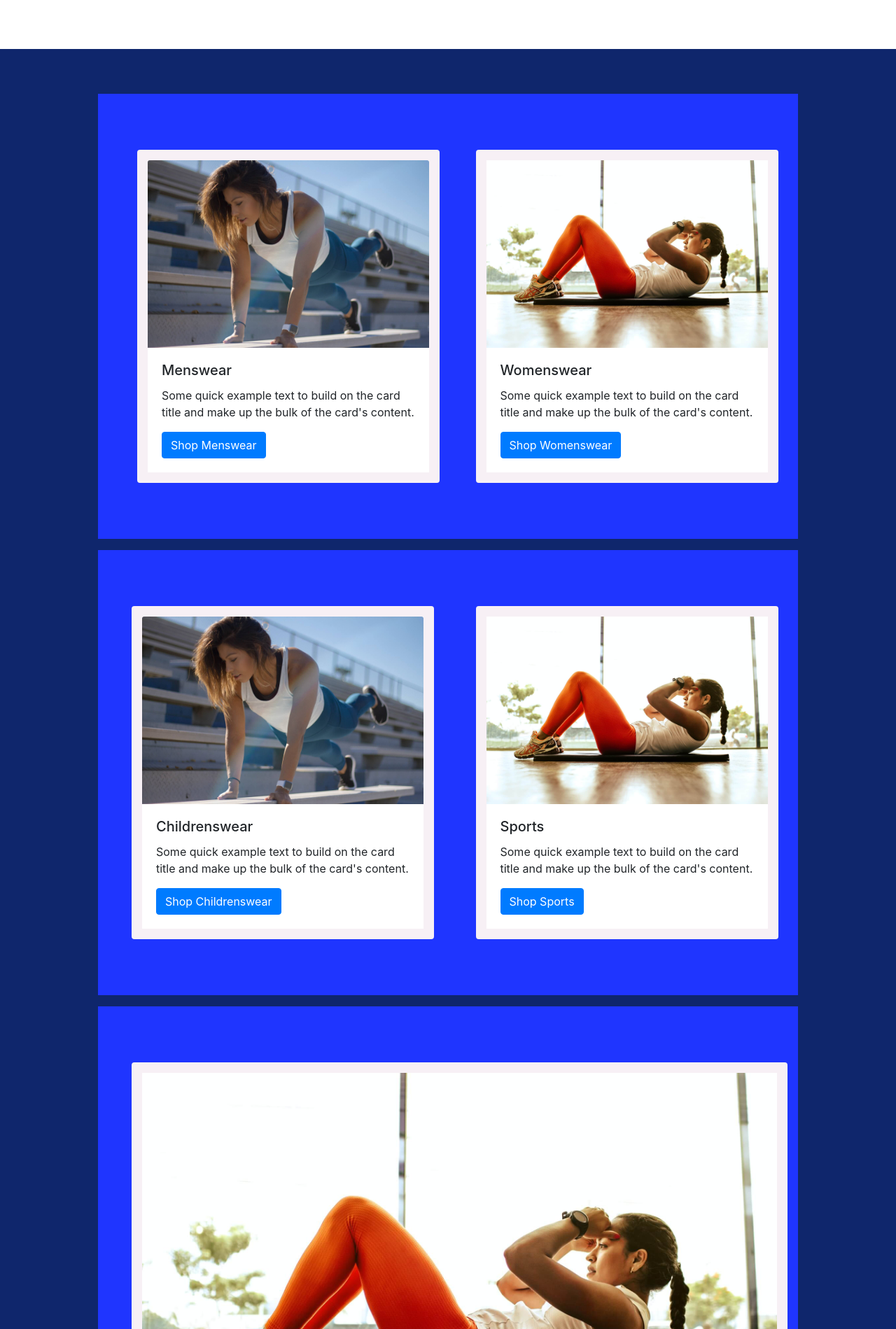
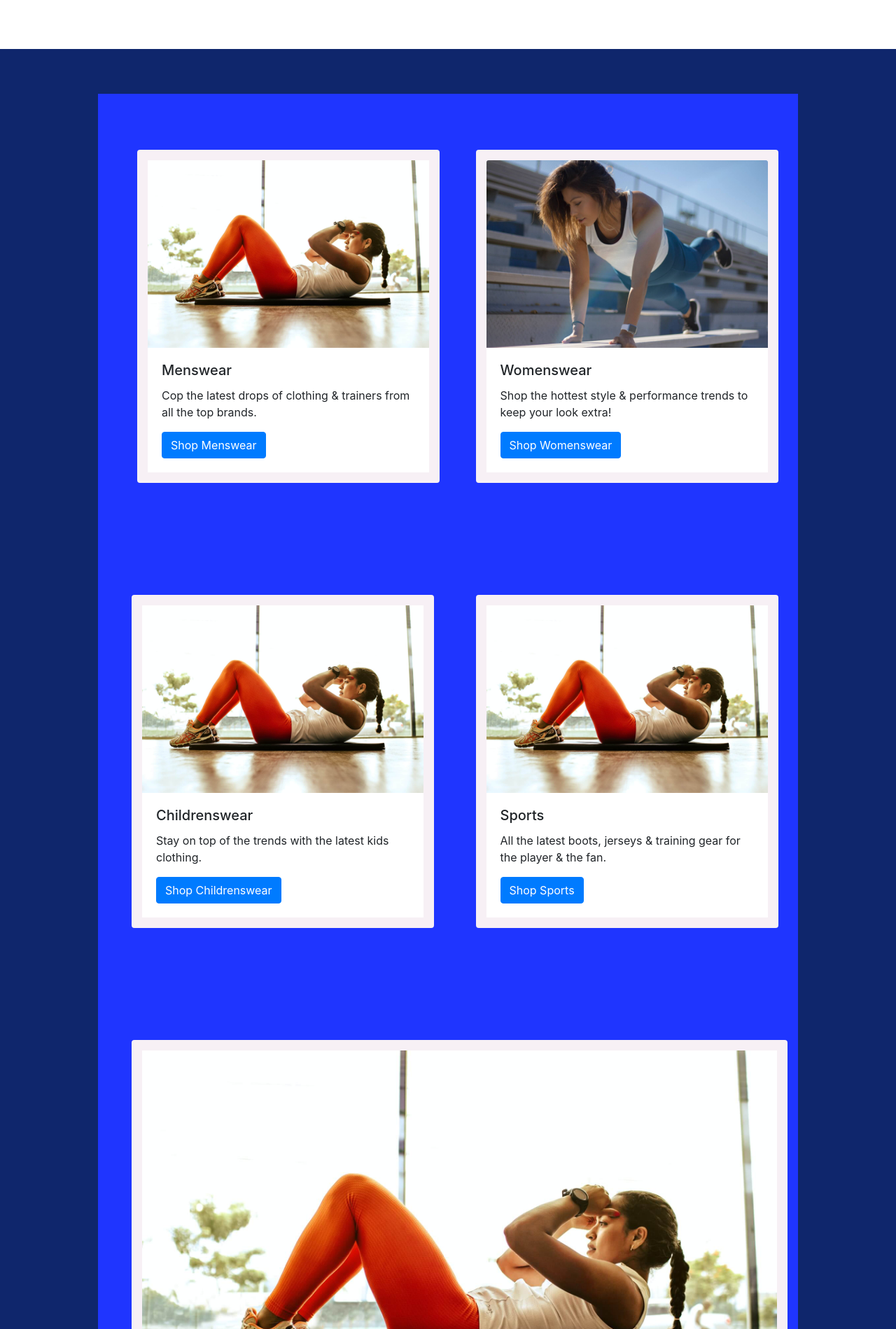
Before and after one commit to Code-Institute-Submissions/StephenJ2020-Sportmaster_JanResub, a Django app: page / in a window 1280 px wide. Shown: the part 530-2429 px from the top of the page at 70% size. Run offline with Django 3.2, Linux system fonts and the light colour scheme; some libraries are stand-ins or nearby versions.

```diff
--- a/home/templates/home/index.html
+++ b/home/templates/home/index.html
@@ -21,16 +21,14 @@
 {% block content %}
     <br class="d-none d-md-flex">
     <section class="container-fluid bg-dark-blue my-3 my-lg-5 py-3 py-lg-5" >
-        <div class="container bg-medium-blue my-3 py-3 py-lg-5 pl-lg-5">
+        <div class="container bg-medium-blue mt-3 py-3 py-lg-5 pl-lg-5">
             <div class="row mt-3">
                 <div class="col my-3">
                     <div class="card card-wrapper ml-lg-2">
-                        <img src="{{ MEDIA_URL }}homepage-hero1.jpg" class="card-img-top" alt="...">
+                        <img src="{{ MEDIA_URL }}homepage-hero.jpg" class="card-img-top" alt="...">
                         <div class="card-body">
                             <h5 class="card-title">Menswear</h5>
-                            <p class="card-text">Some quick example text to build on the card title and make up the bulk
-                                of
-                                the card's content.</p>
+                            <p class="card-text">Cop the latest drops of clothing & trainers from all the top brands.</p>
                             <a href="{% url 'products' %}?category=mens_clothing,mens_shoes,mens_accessories"
                                 class="btn btn-primary">Shop Menswear</a>
                         </div>
@@ -38,12 +36,10 @@
                 </div>
                 <div class="col my-3">
                     <div class="card card-wrapper ml-lg-2">
-                        <img src="{{ MEDIA_URL }}homepage-hero.jpg" class="card-img-top" alt="...">
+                        <img src="{{ MEDIA_URL }}homepage-hero1.jpg" class="card-img-top" alt="...">
                         <div class="card-body">
                             <h5 class="card-title">Womenswear</h5>
-                            <p class="card-text">Some quick example text to build on the card title and make up the bulk
-                                of
-                                the card's content.</p>
+                            <p class="card-text">Shop the hottest style & performance trends to keep your look extra!</p>
                             <a href="{% url 'products' %}?category=womens_clothing,womens_shoes,womens_accessories"
                                 class="btn btn-primary">Shop Womenswear</a>
                         </div>
@@ -53,16 +49,14 @@
             </div>
         </div>
 
-        <div class="container bg-medium-blue my-3 py-3 py-lg-5 pl-lg-5">
+        <div class="container bg-medium-blue py-3 py-lg-5 pl-lg-5">
             <div class="row mt-3">
                 <div class="col my-3">
                     <div class="card card-wrapper">
-                        <img src="{{ MEDIA_URL }}homepage-hero1.jpg" class="card-img-top" alt="...">
+                        <img src="{{ MEDIA_URL }}homepage-hero.jpg" class="card-img-top" alt="...">
                         <div class="card-body">
                             <h5 class="card-title">Childrenswear</h5>
-                            <p class="card-text">Some quick example text to build on the card title and make up the bulk
-                                of
-                                the card's content.</p>
+                            <p class="card-text">Stay on top of the trends with the latest kids clothing.</p>
                             <a href="{% url 'products' %}?category=childrens_clothing,childrens_shoes,childrens_accessories"
                                 class="btn btn-primary">Shop Childrenswear</a>
                         </div>
@@ -73,9 +67,7 @@
                         <img src="{{ MEDIA_URL }}homepage-hero.jpg" class="card-img-top" alt="...">
                         <div class="card-body">
                             <h5 class="card-title">Sports</h5>
-                            <p class="card-text">Some quick example text to build on the card title and make up the bulk
-                                of
-                                the card's content.</p>
+                            <p class="card-text">All the latest boots, jerseys & training gear for the player & the fan.</p>
                             <a href="{% url 'products' %}?category=football,rugby,gaa" class="btn btn-primary">Shop
                                 Sports</a>
                         </div>
@@ -84,17 +76,15 @@
             </div>
         </div>
 
-        <div class="container bg-medium-blue my-3 py-3 py-lg-5 pl-lg-5">
+        <div class="container bg-medium-blue pb-3 py-lg-5 pl-lg-5">
             <div class="row mt-3">
                 <div class="col d-md-none my-3">
                     <div class="card card-wrapper ml-lg-2">
-                        <img src="{{ MEDIA_URL }}homepage-hero1.jpg" class="card-img-top" alt="...">
+                        <img src="{{ MEDIA_URL }}homepage-hero.jpg" class="card-img-top" alt="...">
                         <div class="card-body">
-                            <h5 class="card-title">Card title</h5>
-                            <p class="card-text">Some quick example text to build on the card title and make up the bulk
-                                of
-                                the card's content.</p>
-                            <a href="#" class="btn btn-primary">Go somewhere</a>
+                            <h5 class="card-title">New Product Announcements</h5>
+                            <p class="card-text">Be one of the first to get the scoop on all of our new arrivals.</p>
+                            <a href="#" class="btn btn-primary">Discover What's New</a>
                         </div>
                     </div>
                 </div>
@@ -103,10 +93,8 @@
                         <img src="{{ MEDIA_URL }}homepage-hero.jpg" class="card-img-top" alt="...">
                         <div class="card-body">
                             <h5 class="card-title">New Product Announcements</h5>
-                            <p class="card-text">Some quick example text to build on the card title and make up the bulk
-                                of
-                                the card's content.</p>
-                            <a href="#" class="btn btn-primary">Go somewhere</a>
+                            <p class="card-text">Be one of the first to get the scoop on all of our new arrivals.</p>
+                            <a href="#" class="btn btn-primary">Discover What's New</a>
                         </div>
                     </div>
                 </div>
```
Also changed, not shown: README.md.
